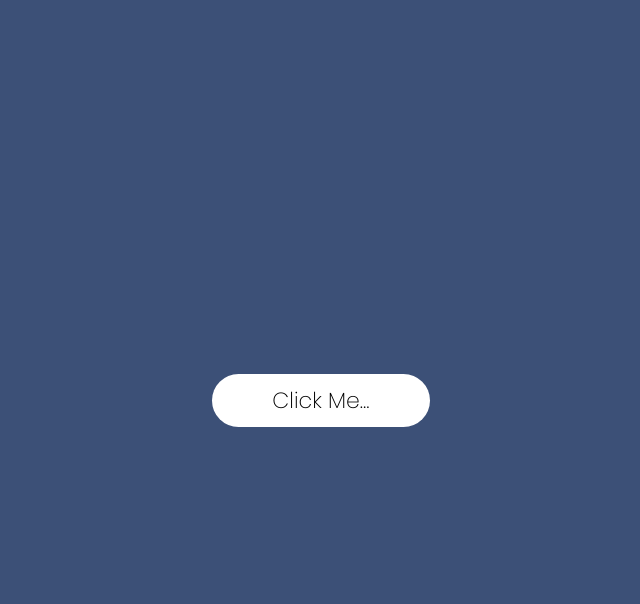
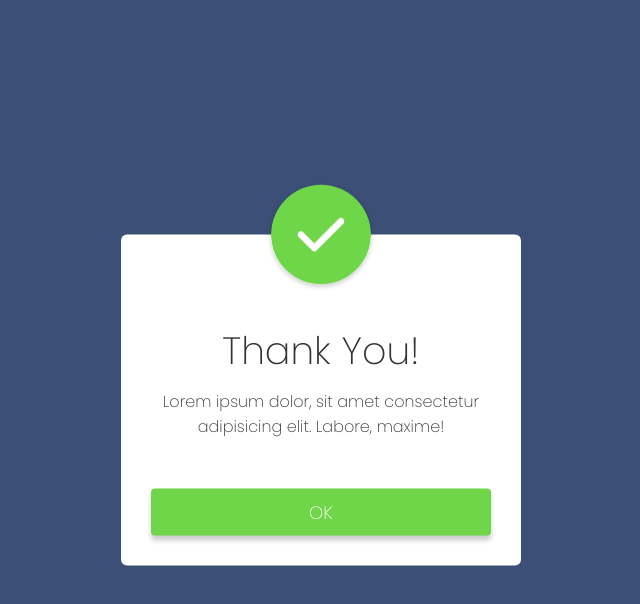
Before and after one commit to fatemehyosefi74/popup, a plain HTML site: page index.html in a window 1280 px wide. Both pictures are taken after a click on the button "Click Me...". Shown: the whole page, without its empty margins (319-959 px from the left). Drawn offline with Linux system fonts and the light colour scheme.

Commit message:
completed popup project

```diff
--- a/css/style.css
+++ b/css/style.css
@@ -28,21 +28,23 @@
     width:400px;
     background:#fff;
     border-radius: 6px;
-    position: absolute;
+    position: fixed;
     top:0;
     left:50%;
     transform: translate(-50%,-50%) scale(0.1);
     text-align: center;
     padding:0 30px 30px;
     color:#333;
-    visibility: hidden;
-    transition: transform 0.4s, top 0.4s;
+    visibility:hidden;
+    transition: transform 0.4s, top 0.4s, visibility 0.35s;
 }
 .open-popup{
     visibility: visible;
     transform: translate(-50%,-50%) scale(1);
     top:50%;
+    transition: transform 0.4s, top 0.4s;
 }
+
 .popup img{
     width:100px;
     margin-top: -50px;
@@ -56,7 +58,7 @@
 }
 .popup button{
     width:100%;
-    padding-top: 10px 0;
+    padding: 10px 0;
     margin-top: 50px;
     background:#6fd649;
     color:#fff;
@@ -65,4 +67,5 @@
     font-size: 18px;
     border-radius: 4px;
     box-shadow: 0 5px 5px rgba(0,0,0,0.2);
+    cursor: pointer;
 }
--- a/index.html
+++ b/index.html
@@ -14,9 +14,9 @@
         </button>
         <div class="popup">
             <img src="./img/404-tick.png" alt="popup-img">
-            <h2>Thank you</h2>
+            <h2>Thank You!</h2>
             <p>Lorem ipsum dolor, sit amet consectetur adipisicing elit. Labore, maxime!</p>
-            <button type="button">OK</button>
+            <button type="button" class="close-btn">OK</button>
         </div>
     </div>
 
--- a/js/script.js
+++ b/js/script.js
@@ -0,0 +1,9 @@
+const btn = document.querySelector(".btn");
+const popup = document.querySelector('.popup');
+const closeBtn = document.querySelector('.close-btn');
+btn.addEventListener('click',()=>{
+    popup.classList.add('open-popup');
+})
+closeBtn.addEventListener('click',()=>{
+    popup.classList.remove('open-popup');
+})
```
